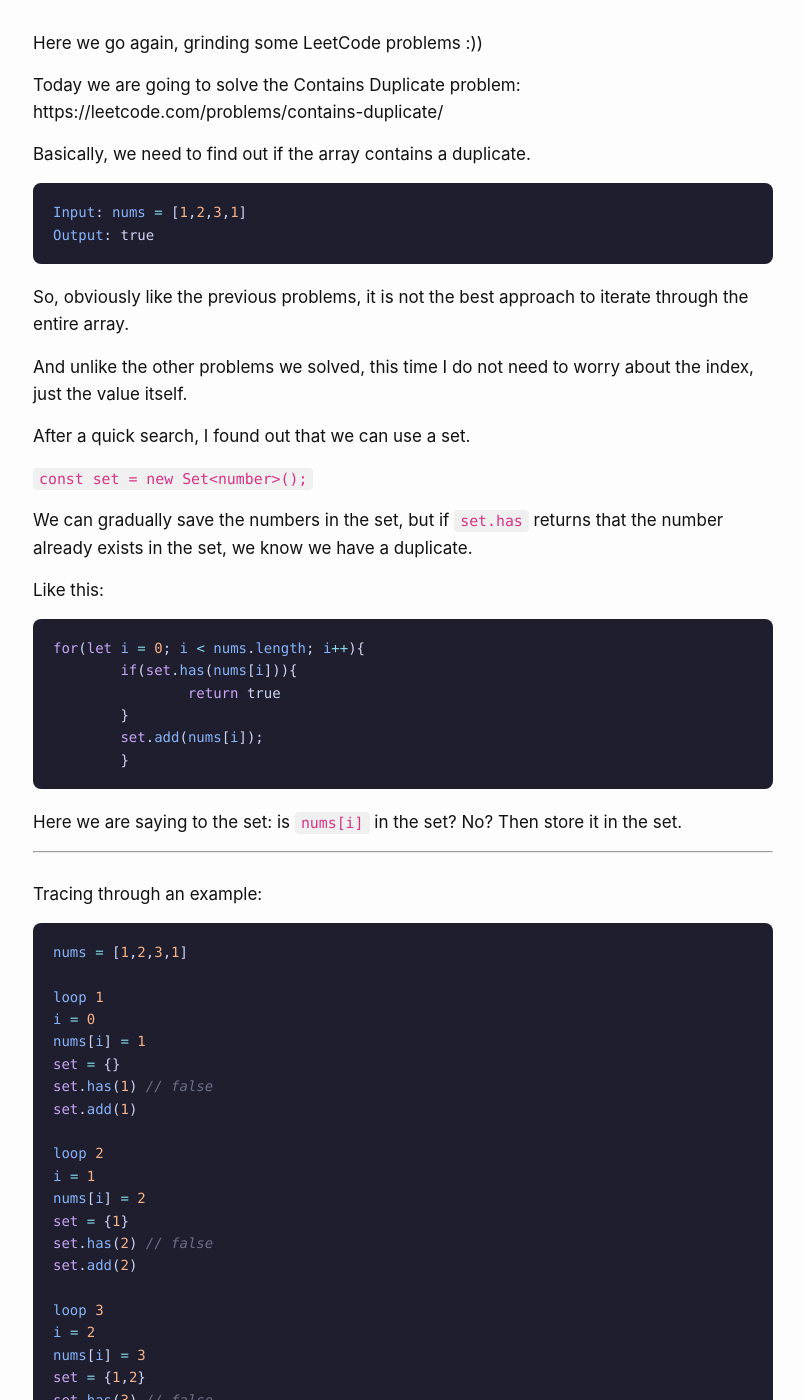
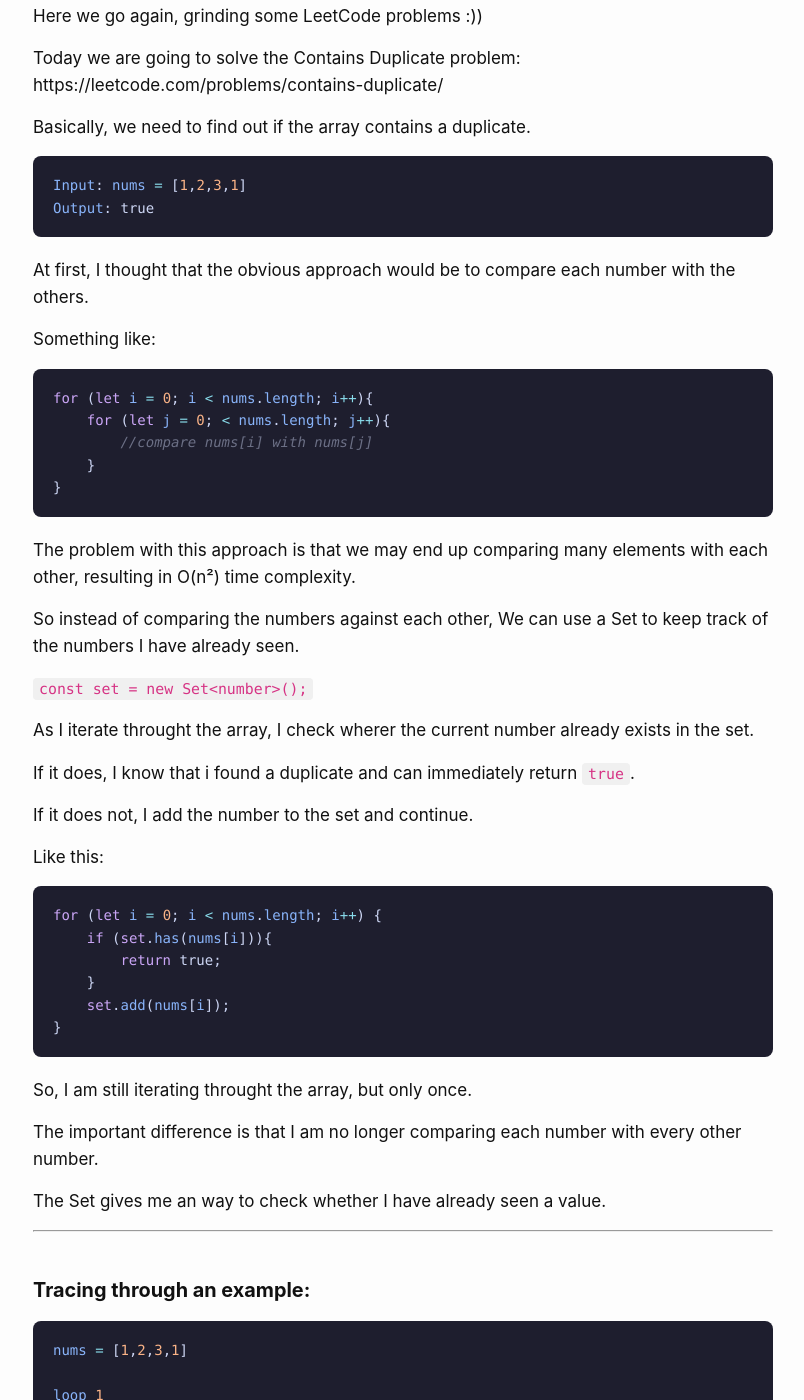
Before and after one commit to thiagomedeiros11/thiagomedeiros11.github.io, a Jekyll site: the page built from _posts/2026-09-22-contains-duplicate.md, in a window 1280 px wide and 1400 px high, scrolled down 243 px. Shown: the whole window, without its empty margins (237-1041 px from the left). Built offline with Jekyll 4.4.1, drawn with Linux system fonts in a browser that asks for light colours; some of the changed text lies outside the part shown.

Commit message:
post Contains Duplicate Edit

````diff
--- a/_posts/2026-09-22-contains-duplicate.md
+++ b/_posts/2026-09-22-contains-duplicate.md
@@ -4,7 +4,7 @@ title: Contains Duplicate
 date: 2026-09-22 18:19:21 -0300
 ---
 ### Contains Duplicate
-<br>
+
 Here we go again, grinding some LeetCode problems :))
 
 Today we are going to solve the Contains Duplicate problem:
@@ -17,32 +17,50 @@ Input: nums = [1,2,3,1]
 Output: true
 ```
 
-So, obviously like the previous problems, it is not the best approach to iterate through the entire array.
+At first, I thought that the obvious approach would be to compare each number with the others.
 
-And unlike the other problems we solved, this time I do not need to worry about the index, just the value itself.
+Something like:
 
-After a quick search, I found out that we can use a set.
+```ts
+for (let i = 0; i < nums.length; i++){
+    for (let j = 0; < nums.length; j++){
+        //compare nums[i] with nums[j]
+    }
+}
+```
+The problem with this approach is that we may end up comparing many elements with each other, resulting in O(n²) time complexity.
+
+So instead of comparing the numbers against each other, We can use a Set to keep track of the numbers I have already seen.
 
 `const set = new Set<number>();`
 
-We can gradually save the numbers in the set, but if `set.has` returns that the number already exists in the set, we know we have a duplicate.
+As I iterate throught the array, I check wherer the current number already exists in the set.
+
+If it does, I know that i found a duplicate and can immediately return `true`.
+
+If it does not, I add the number to the set and continue.
 
 Like this:
 
 ```ts
-for(let i = 0; i < nums.length; i++){
-	if(set.has(nums[i])){
-		return true
-	}
-	set.add(nums[i]);
-	}
+for (let i = 0; i < nums.length; i++) {
+    if (set.has(nums[i])){
+        return true;
+    }
+    set.add(nums[i]);
+}
 ```
 
-Here we are saying to the set: is `nums[i]` in the set? No? Then store it in the set.
+So, I am still iterating throught the array, but only once.
+
+The important difference is that I am no longer comparing each number with every other number.
+
+The Set gives me an way to check whether I have already seen a value.
 
 ___
 <br>
-Tracing through an example:
+
+### Tracing through an example:
 
 ```js
 nums = [1,2,3,1]
@@ -75,14 +93,37 @@ set = {1,2,3}
 set.has(1) // true
 ```
 
-So we return `true` because we have a duplicate.
+So we return `true` because we found a duplicate.
 
-If none of the numbers exist in the set after checking all of them, we return `false`.
+Notice that in this particular example, we **did iterate through the entire array**.
+
+However, we don't necessarily have to.
+
+For example:
+
+```js
+nums = [1,2,1,3,4,5]
+```
+
+The algorithm would stop at the second `1`:
+
+```text
+1 → add
+2 → add
+1 → already exists → return true
+```
+
+We never need to check `3`, `4`, or `5`.
+
+This means the algorithm can stop early when a duplicate is found, but in the worst case it still needs to iterate through the entire array.
+
+The important improvement is that we reduced the time complexity from **O(n²)** to **O(n)**.
 
 ___
 <br>
+
 ### Solution
-<br>
+
 ```ts
 function containsDuplicate(nums: number[]): boolean {
     const set = new Set<number>();
````
